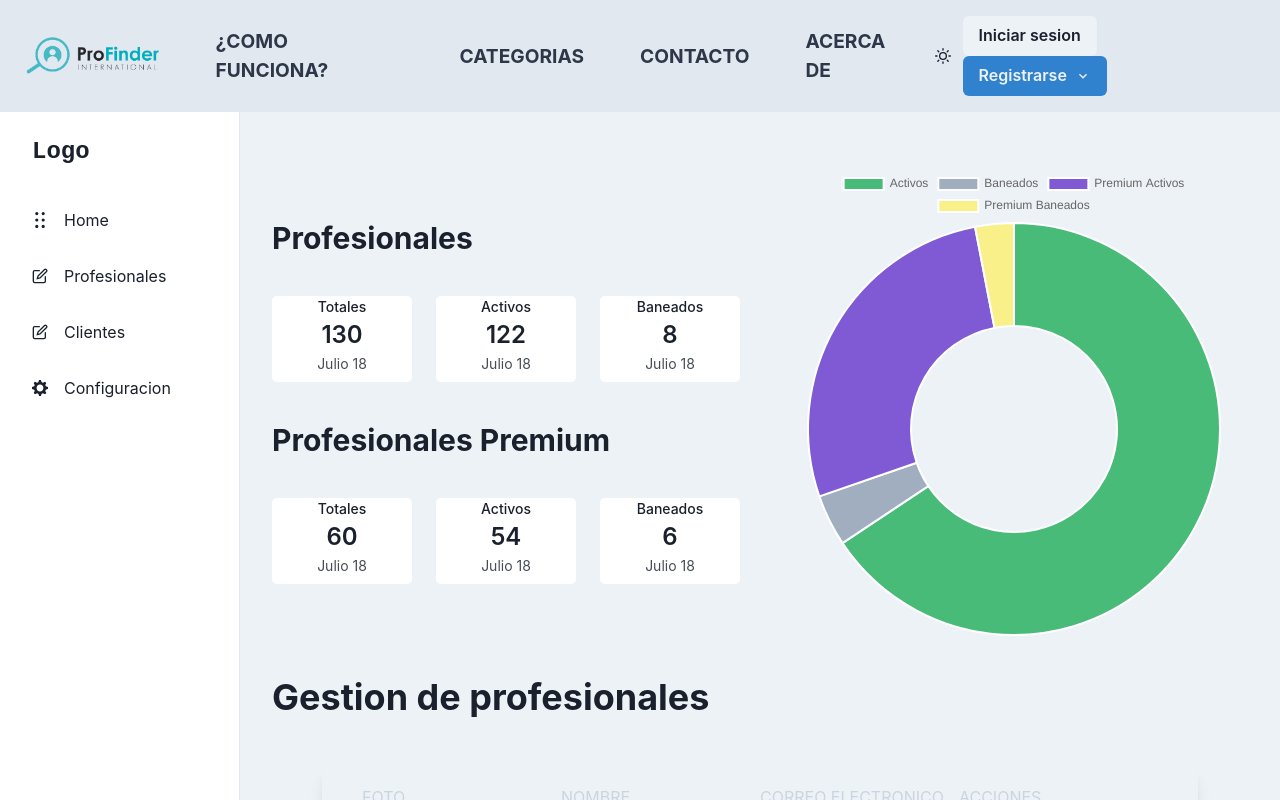
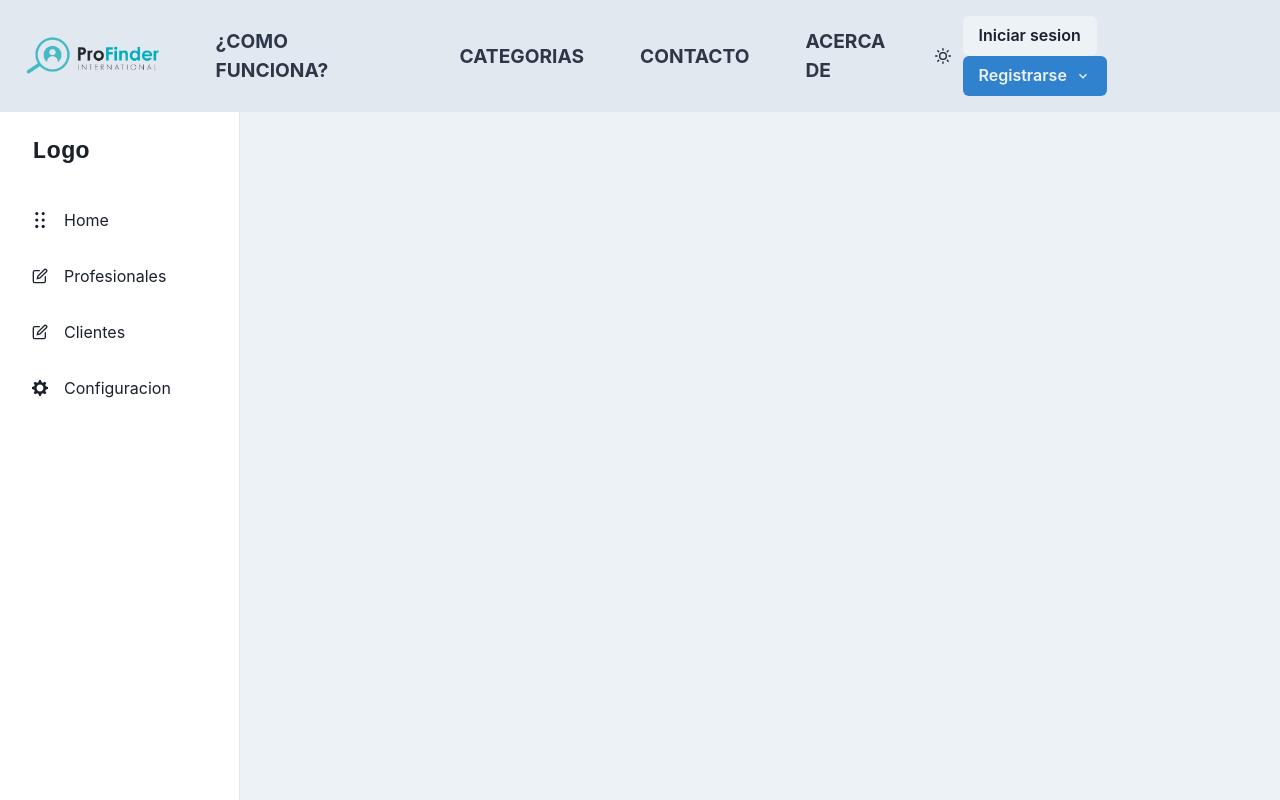
Before and after one commit to JosueEC/Profinder-client, a React (Vite) app: page /dashboardAdmin/manageProfesional in a window 1280 px wide. Shown: the top 800 px of the page. Built offline with nearby package versions, Linux system fonts and the light colour scheme.

Commit message:
Maqueta de DashContent comentada por porblemas de merge

```diff
--- a/src/views/DashboardAdmin/components/DashContent/ClientManage.jsx
+++ /dev/null
@@ -1,83 +0,0 @@
-import { Container, Flex, Heading, Stack } from '@chakra-ui/layout'
-import { Chart as ChartJS, ArcElement, Tooltip, Legend } from 'chart.js'
-import { Doughnut } from 'react-chartjs-2'
-import Statistic from '../../singleComponents/Statistic'
-import UsersTable from '../UsersTable/UsersTable'
-
-ChartJS.register(ArcElement, Tooltip, Legend)
-
-export default function ContainerContent () {
-  const data = {
-    labels: [
-      'Activos',
-      'Baneados'
-    ],
-    datasets: [{
-      label: 'Total',
-      data: [122, 8],
-      backgroundColor: [
-        '#48BB78',
-        '#A0AEC0'
-      ],
-      hoverOffset: 4
-    }]
-  }
-
-  return (
-    <Container maxW='7xl'>
-      <Stack
-        align='center'
-        justify='center'
-        spacing={{ base: 8, md: 10 }}
-        py={{ base: 20, md: 10 }}
-        direction={{ base: 'column', md: 'row' }}
-      >
-        <Stack // Contenedor stats
-          flex={1}
-          spacing={{ base: 5, md: 10 }}
-          width={{ base: '100%', md: '50%' }}
-        >
-          <Heading size='lg'>Clientes</Heading>
-          <Stack // bloque de stats
-            spacing={{ base: 4, sm: 6 }}
-            direction={{ base: 'column', sm: 'row' }}
-          >
-            <Statistic
-              label='Totales'
-              number={130}
-              helpText='Julio 18'
-            />
-            <Statistic
-              label='Activos'
-              number={122}
-              helpText='Julio 18'
-            />
-            <Statistic
-              label='Baneados'
-              number={8}
-              helpText='Julio 18'
-            />
-          </Stack>
-        </Stack>
-        <Flex // contenedor tabla
-          flex={1}
-          direction='column'
-          justify='center'
-          align='center'
-          position='relative'
-          w='full'
-        >
-          <Doughnut
-            data={data}
-            style={{
-              width: '370px',
-              height: '370px'
-            }}
-          />
-        </Flex>
-      </Stack>
-      <Heading>Gestion de clientes</Heading>
-      <UsersTable />
-    </Container>
-  )
-}
--- a/src/views/DashboardAdmin/components/DashContent/ProfesionalManage.jsx
+++ /dev/null
@@ -1,108 +0,0 @@
-import { Container, Flex, Heading, Stack } from '@chakra-ui/layout'
-import Statistic from '../../singleComponents/Statistic'
-import UsersTable from '../UsersTable/UsersTable'
-import { Chart as ChartJS, ArcElement, Tooltip, Legend } from 'chart.js'
-import { Doughnut } from 'react-chartjs-2'
-
-ChartJS.register(ArcElement, Tooltip, Legend)
-
-export default function ContainerContent () {
-  const data = {
-    labels: [
-      'Activos',
-      'Baneados',
-      'Premium Activos',
-      'Premium Baneados'
-    ],
-    datasets: [{
-      label: 'Total',
-      data: [130, 8, 54, 6],
-      backgroundColor: [
-        '#48BB78',
-        '#A0AEC0',
-        '#805AD5',
-        '#FAF089'
-      ],
-      hoverOffset: 4
-    }]
-  }
-
-  return (
-    <Container maxW='7xl'>
-      <Stack
-        align='center'
-        justify='center'
-        spacing={{ base: 8, md: 10 }}
-        py={{ base: 20, md: 10 }}
-        direction={{ base: 'column', md: 'row' }}
-      >
-        <Stack // Contenedor stats
-          flex={1}
-          spacing={{ base: 5, md: 10 }}
-          width={{ base: '100%', md: '50%' }}
-        >
-          <Heading size='lg'>Profesionales</Heading>
-          <Stack // bloque de stats
-            spacing={{ base: 4, sm: 6 }}
-            direction={{ base: 'column', sm: 'row' }}
-          >
-            <Statistic
-              label='Totales'
-              number={130}
-              helpText='Julio 18'
-            />
-            <Statistic
-              label='Activos'
-              number={122}
-              helpText='Julio 18'
-            />
-            <Statistic
-              label='Baneados'
-              number={8}
-              helpText='Julio 18'
-            />
-          </Stack>
-          <Heading size='lg'>Profesionales Premium</Heading>
-          <Stack
-            spacing={{ base: 4, sm: 6 }}
-            direction={{ base: 'column', sm: 'row' }}
-          >
-            <Statistic
-              label='Totales'
-              number={60}
-              helpText='Julio 18'
-            />
-            <Statistic
-              label='Activos'
-              number={54}
-              helpText='Julio 18'
-            />
-            <Statistic
-              label='Baneados'
-              number={6}
-              helpText='Julio 18'
-            />
-          </Stack>
-        </Stack>
-        <Flex // contenedor tabla
-          flex={1}
-          direction='column'
-          justify='center'
-          align='center'
-          position='relative'
-          w='full'
-        >
-          <Doughnut
-            data={data}
-            style={{
-              width: '400px',
-              height: '400px'
-            }}
-          />
-        </Flex>
-      </Stack>
-      <Heading>Gestion de profesionales</Heading>
-      <UsersTable />
-    </Container>
-  )
-}
--- a/src/views/DashboardAdmin/components/Sidebar/Sidebar.jsx
+++ b/src/views/DashboardAdmin/components/Sidebar/Sidebar.jsx
@@ -6,15 +6,15 @@ import {
   DrawerContent,
   useDisclosure
 } from '@chakra-ui/react'
-import { useLocation } from 'react-router'
+// import { useLocation } from 'react-router'
 import SidebarContent from './SidebarContent'
 import MobileNav from './MobileNav'
-import ProfesionalManage from '../DashContent/ProfesionalManage'
-import ClientManage from '../DashContent/ClientManage'
+// import ProfesionalManage from '../DashContent/ProfesionalManage'
+// import ClientManage from '../DashContent/ClientManage'
 
 export default function Sidebar () {
   const { isOpen, onOpen, onClose } = useDisclosure()
-  const { pathname } = useLocation()
+  // const { pathname } = useLocation()
 
   return (
     <Box // contenedor principal
@@ -44,13 +44,13 @@ export default function Sidebar () {
         ml={{ base: 0, md: 60 }}
         p='4'
       >
-        {
+        {/* {
         (pathname === '/dashboardAdmin/manageProfesional')
           ? <ProfesionalManage />
           : (pathname === '/dashboardAdmin/manageClient')
               ? <ClientManage />
               : null
-      }
+      } */}
       </Box>
     </Box>
   )
```
